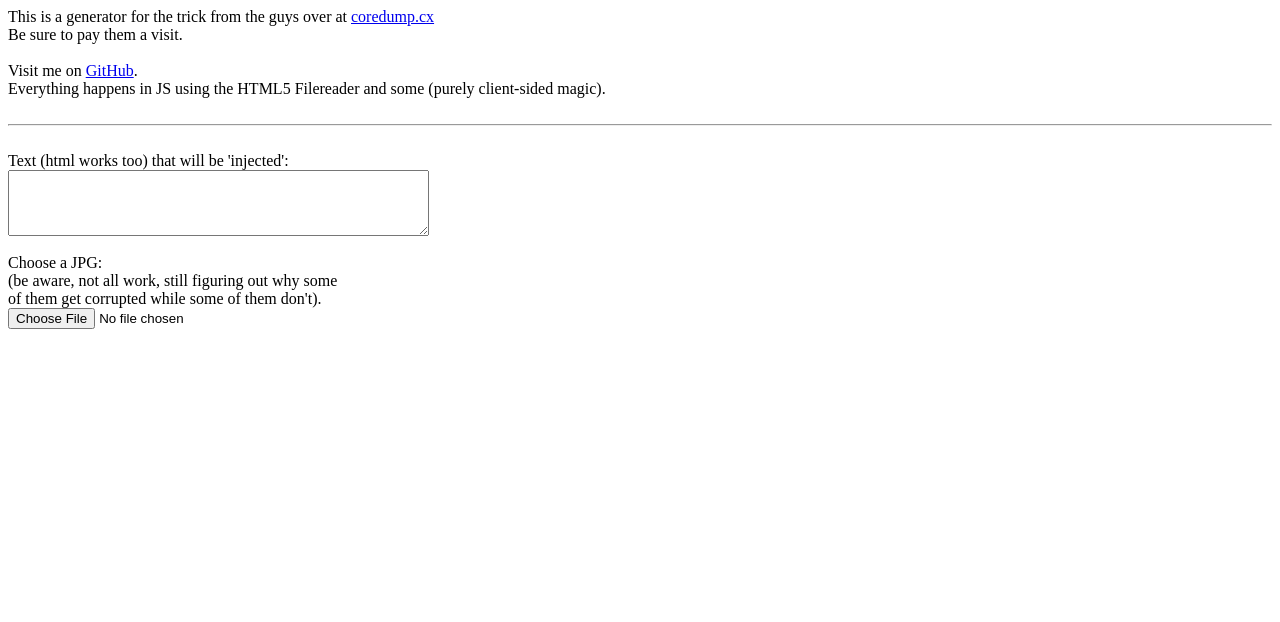
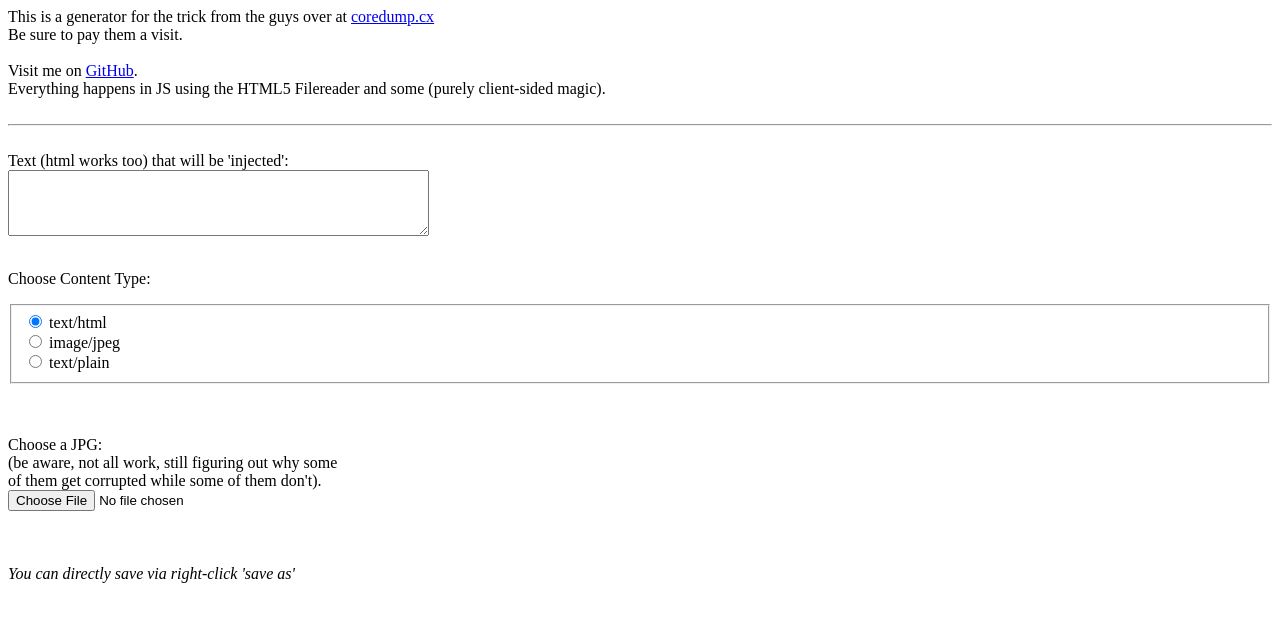
Before and after one commit to ozzi-/htmljpeginception, a plain HTML site: page index.html in a window 1280 px wide. Drawn offline with Linux system fonts and the light colour scheme.

Commit message:
added content type chooser

```diff
--- a/index.html
+++ b/index.html
@@ -31,6 +31,18 @@ Text (html works too) that will be 'injected':<br>
 <textarea id="text" rows="4" cols="50">
 </textarea>
 <br><br>
+<form>
+  <p>Choose Content Type:</p>
+  <fieldset>
+    <input type="radio" id="thtml" name="type" value="text/html" checked>
+    <label for="thtml"> text/html</label><br>
+    <input type="radio" id="tjpeg" name="type" value="image/jpeg">
+    <label for="tjpeg"> image/jpeg</label><br>
+	<input type="radio" id="ttext" name="type" value="text/plain">
+    <label for="tjpeg"> text/plain</label><br>
+  </fieldset>
+</form>
+<br><br>
 Choose a JPG:<br>
 (be aware, not all work, still figuring out why some <br>of them get corrupted while some of them don't).<br>
 <input type="file" id="fileimg" name="img" accept="image/jpeg" />
@@ -40,7 +52,7 @@ Choose a JPG:<br>
 	</div>
 </div>
 <br><br>
-<a href="#" id="link" style="visibility: hidden;" target="_blank">Open (if popup was blocked)</a><br>
+<a href="#" id="link" style="visibility: hidden;" target="_blank">Click here to open the generated blob (if popup was blocked)</a><br><i>You can directly save via right-click 'save as'</i><br>
 
 <script>
   var reader;
@@ -110,7 +122,7 @@ Choose a JPG:<br>
 	    array[i+inject.length] = d.charCodeAt(i);
 	  }
 
-	  var oMyBlob = new Blob([array], {type : 'text/html'}); // image/jpeg
+	  var oMyBlob = new Blob([array], {type : document.querySelector('input[name = "type"]:checked').value});
 	  window.open(URL.createObjectURL(oMyBlob));
 	  document.getElementById("link").href=URL.createObjectURL(oMyBlob);
 	  document.getElementById("link").style.visibility = 'visible';
@@ -120,8 +132,8 @@ Choose a JPG:<br>
   }
 
   document.getElementById('fileimg').addEventListener(	'change',
-														function(evt){
-															handleFileSelect(evt,'img');
-														}, false);
+							function(evt){
+								handleFileSelect(evt,'img');
+							}, false);
 
 </script>
```
